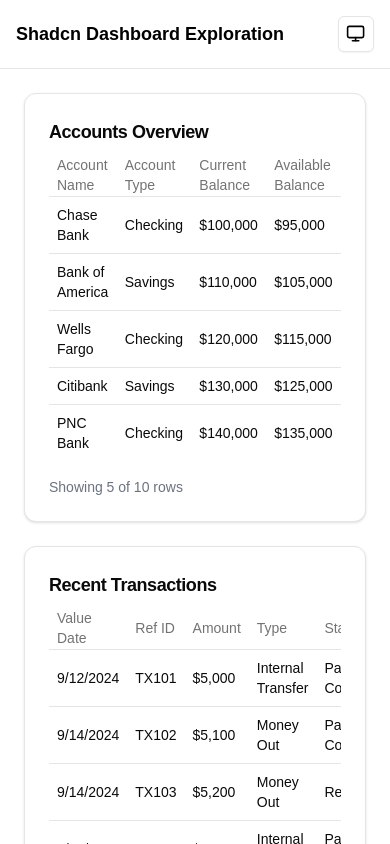
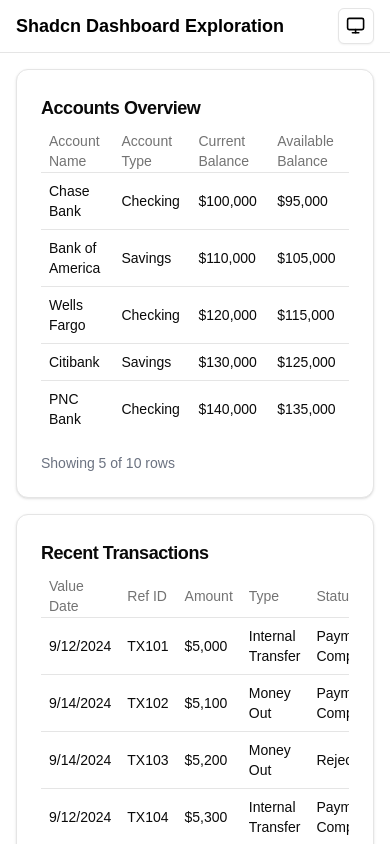
Before and after one commit to jonbrick/shacn-dashboard-exploration, a Next.js app: page / in a window 390 px wide. Shown: the top 844 px of the page. Built offline with nearby package versions, Linux system fonts and the light colour scheme.

Commit message:
Cleaned up spacing on Header & Grid

```diff
--- a/src/components/AppHeader.tsx
+++ b/src/components/AppHeader.tsx
@@ -2,7 +2,7 @@ import { ModeToggle } from "./ModeToggle";
 
 export function AppHeader() {
   return (
-    <header className="flex items-center justify-between p-4 border-b">
+    <header className="flex items-center justify-between py-2 px-4 sm:py-4 sm:px-6 border-b">
       <h1 className="text-lg font-semibold">Shadcn Dashboard Exploration</h1>
       <ModeToggle />
     </header>
--- a/src/components/DashboardGrid.tsx
+++ b/src/components/DashboardGrid.tsx
@@ -6,6 +6,8 @@ interface DashboardGridProps {
 
 export function DashboardGrid({ children }: DashboardGridProps) {
   return (
-    <div className="grid grid-cols-1 md:grid-cols-2 gap-6 p-6">{children}</div>
+    <div className="grid grid-cols-1 md:grid-cols-2 gap-4 sm:gap-6 p-4 sm:p-6">
+      {children}
+    </div>
   );
 }
```
